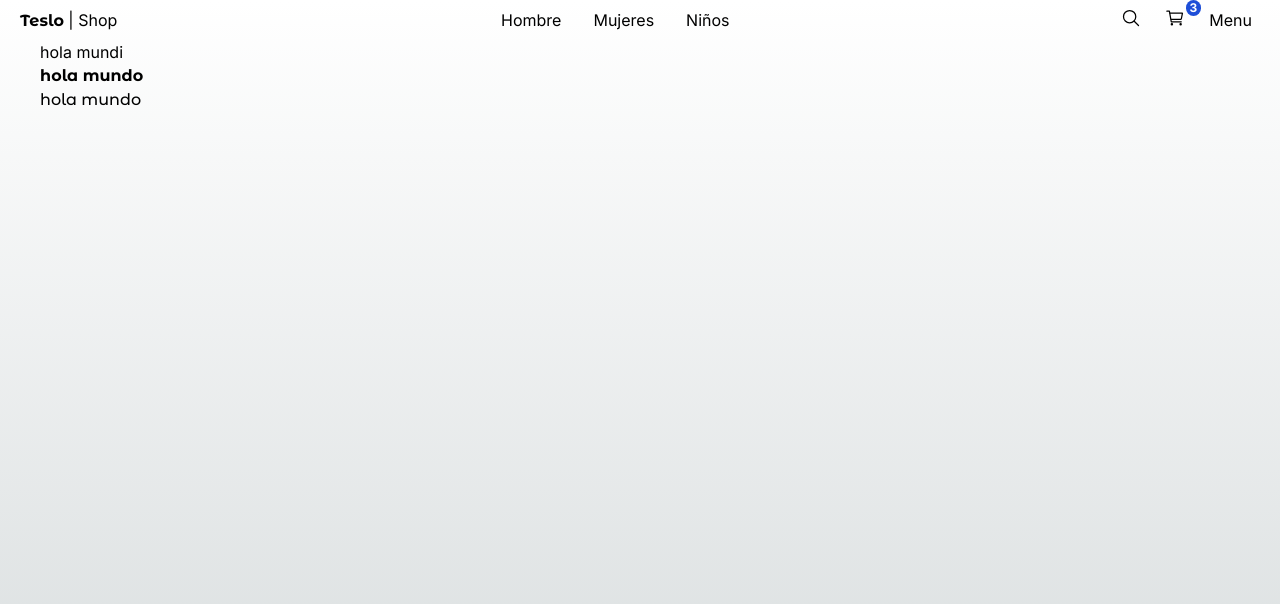
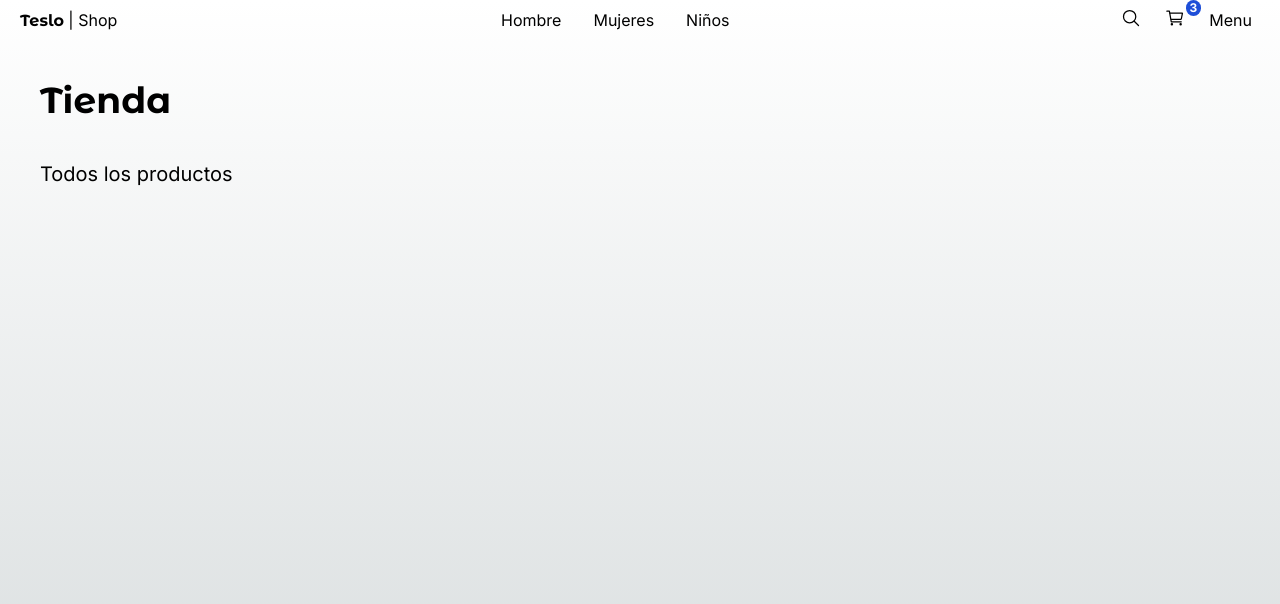
Before and after one commit to wesgdev1/teslo-shop, a Next.js app: page / in a window 1280 px wide. Shown: the top 604 px of the page. Built offline with nearby package versions, Linux system fonts and the light colour scheme.

Commit message:
Add Title component and update shop page

```diff
--- a/src/app/(shop)/page.tsx
+++ b/src/app/(shop)/page.tsx
@@ -1,12 +1,11 @@
+import { Title } from "@/components";
 import { titleFont } from "@/config/fonts";
 import Image from "next/image";
 
 export default function Home() {
   return (
     <main>
-      <h1>hola mundi</h1>
-      <h1 className={`${titleFont.className} font-bold`}>hola mundo</h1>
-      <h1 className={`${titleFont.className} `}>hola mundo</h1>
+      <Title title="Tienda" subtitle="Todos los productos" className="mb-2" />
     </main>
   );
 }
--- a/src/components/index.ts
+++ b/src/components/index.ts
@@ -1,2 +1,3 @@
 export * from "./ui/top-menu/TopMenu";
 export * from "./ui/not-found/PageNotFound";
+export * from "./ui/title/Title";
--- /dev/null
+++ b/src/components/ui/title/Title.tsx
@@ -0,0 +1,21 @@
+import { titleFont } from "@/config/fonts";
+
+interface Props {
+  title: string;
+  subtitle?: string;
+  className?: string;
+}
+
+export const Title = ({ title, subtitle, className }: Props) => {
+  return (
+    <div className={`mt-3 ${className}`}>
+      <h1
+        className={`${titleFont.className} antialiased text-4xl font-semibold my-10`}
+      >
+        {title}
+      </h1>
+
+      {subtitle && <h3 className="text-xl mb-5">{subtitle}</h3>}
+    </div>
+  );
+};
```
